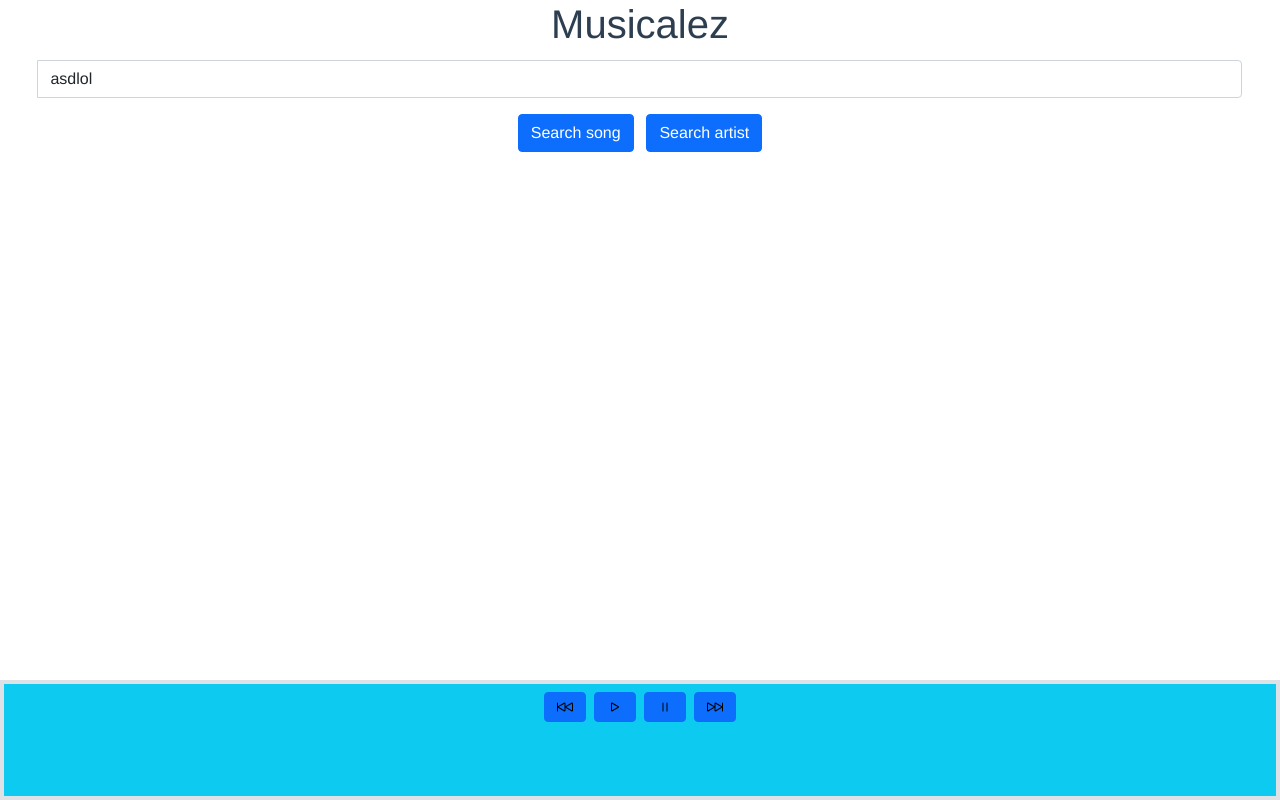
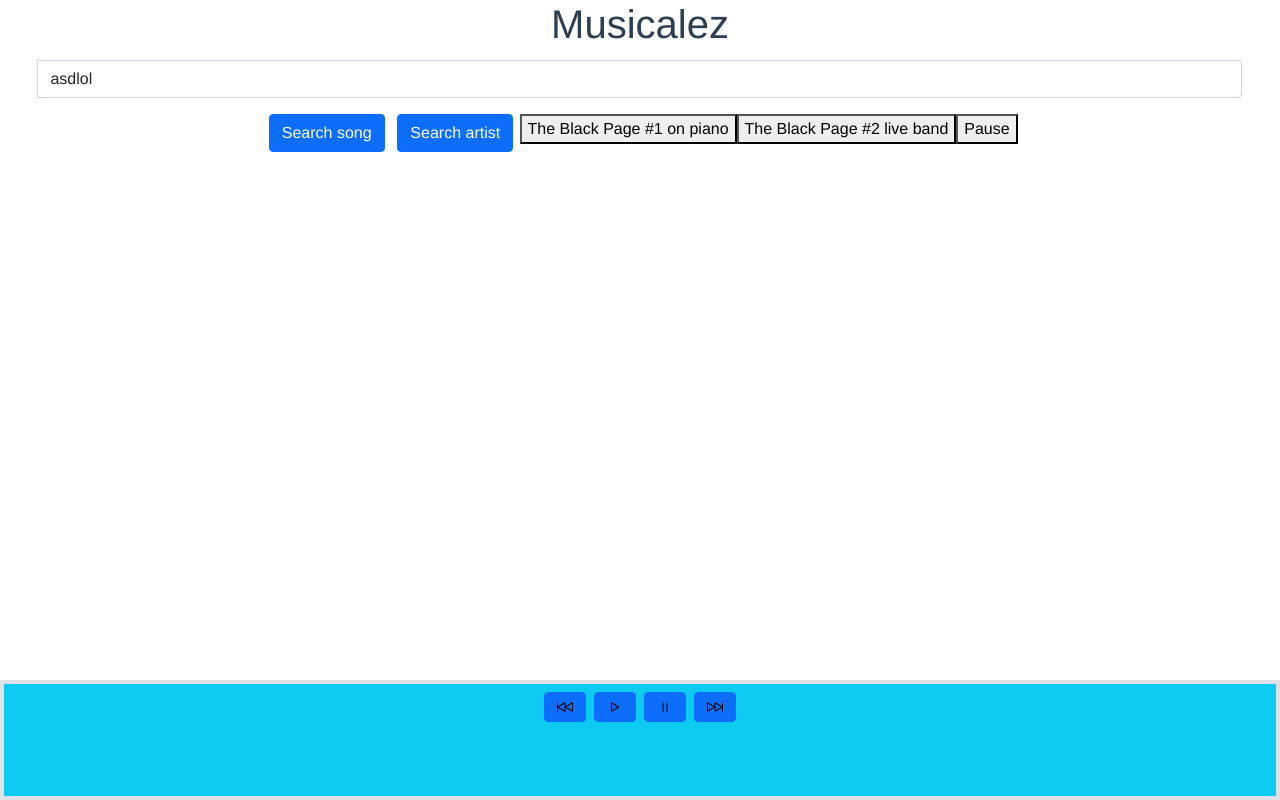
Before and after one commit to JohanRova/audio-projectoz, a Vue app: page /home in a window 1280 px wide. Built offline with nearby package versions, Linux system fonts and the light colour scheme.

Commit message:
player is now "working"

```diff
--- a/index.html
+++ b/index.html
@@ -5,8 +5,11 @@
     <link rel="icon" href="/favicon.ico" />
     <meta name="viewport" content="width=device-width, initial-scale=1.0" />
     <title>Vite App</title>
+    <script src="https://www.youtube.com/iframe_api"></script>
+    <script src="yt.js"></script>
   </head>
   <body>
+    <div id="yt-player"></div>
     <div id="app"></div>
     <script type="module" src="/src/main.js"></script>
   </body>
--- a/src/views/home.vue
+++ b/src/views/home.vue
@@ -12,7 +12,6 @@
       aria-describedby="basic-addon1"
     />
   </div>
-
   <!--buttons for search-->
   <div class="d-flex flex-row justify-content-center">
     <button
@@ -31,6 +30,12 @@
     >
       Search artist
     </button>
+
+    <div>
+      <button @click="play('DXxeOvvNNwc')">The Black Page #1 on piano</button>
+      <button @click="play('CtkZxnkbjtI')">The Black Page #2 live band</button>
+      <button @click="pause()">Pause</button>
+    </div>
 
     <!-- SEARCH ALBUM IS REMOVED SINCE IT WAS REMOVED FROM THE REQUIREMENTS LIST
     <button
@@ -165,6 +170,13 @@ export default {
       );
       console.log(await rawResponse.json());
     },
+    play(id){
+      window.player.loadVideoById(id)
+      window.player.playVideo()
+    },
+    pause(){
+      window.player.pauseVideo()
+    }
   },
 };
 </script>
--- /dev/null
+++ b/yt.js
@@ -0,0 +1,13 @@
+function onYouTubeIframeAPIReady(){
+    window.player = new YT.Player('yt-player', {
+        height: '0',
+        width: '0',
+        events: {
+            'onStateChange': onPlayerStateChange
+        }
+    });
+}
+
+function onPlayerStateChange(event){
+    if (event.data != YT.PlayerState.PLAYING) return
+}
```
